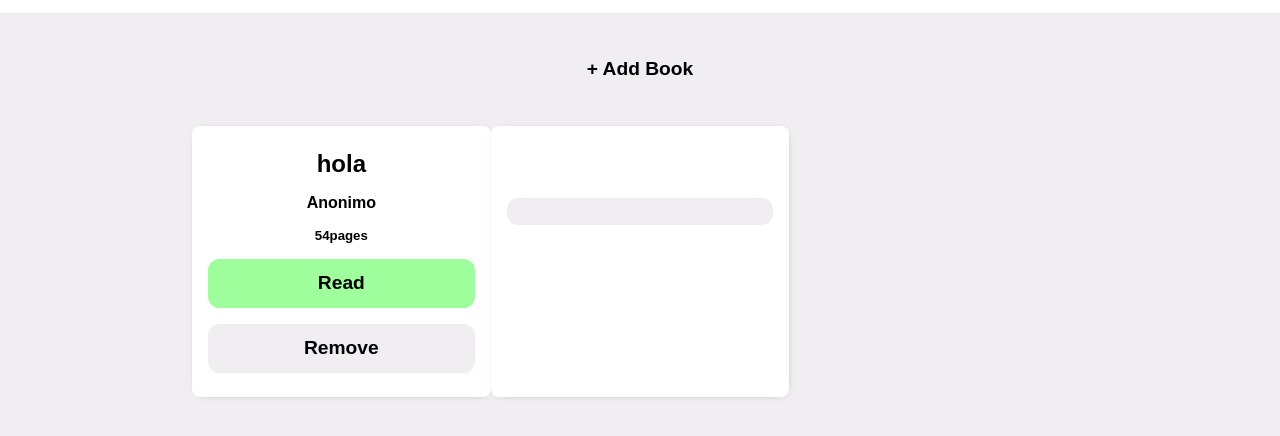
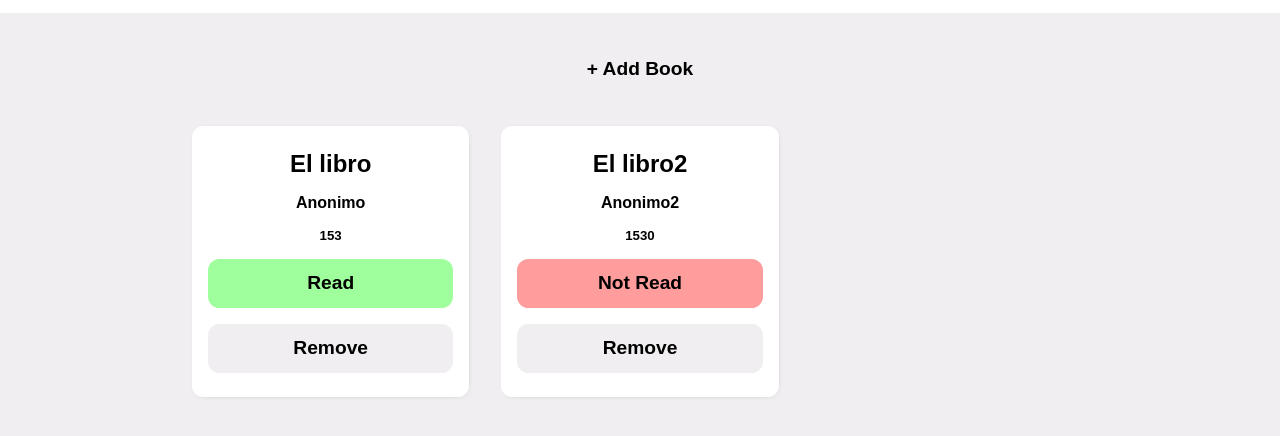
Before and after one commit to CarlosAlexanderA/Javascript-intermediate, a plain HTML site: page Book/index.html in a window 1280 px wide. Shown: the part 56-492 px from the top of the page. Drawn offline with Linux system fonts and the light colour scheme.

Commit message:
library part 2

```diff
--- a/Book/index.html
+++ b/Book/index.html
@@ -17,13 +17,7 @@
         <main class="main">
             <button class="btn btn-transparent" id="addBook">+ Add Book</button>
             <div class="library">
-                <div class="book">
-                    <h2 class="title">hola</h2>
-                    <h4 class="author">Anonimo</h4>
-                    <h5 class="pages"><span>54</span>pages</h5>
-                    <button class="btn green">Read</button>
-                    <button class="btn btn-normal">Remove</button>
-                </div>
+
             </div>
         </main>
     </div>
@@ -38,9 +32,9 @@
                 <label for="read">Have you read it</label>
                 <input type="checkbox" name="read" id="read">
             </div>
-
           <button type="submit" class="btn green">Submit</button>
         </form>
     </div>
+
 </body>
 </html>
--- a/Book/script.js
+++ b/Book/script.js
@@ -1,6 +1,6 @@
 const myLibrary = [
-  new Book("El libro","Anonimo",153,"si"),
-  new Book("El libro2","Anonimo2",1530,"si")
+  new Book("El libro","Anonimo",153,true),
+  new Book("El libro2","Anonimo2",1530,false)
 ];
 
 function Book(title,author,pages,read) {
@@ -8,6 +8,7 @@ function Book(title,author,pages,read) {
   this.author = author;
   this.pages = pages;
   this.read = read;
+
 
 }
 
@@ -19,16 +20,7 @@ const bgClose = document.getElementById("close");
 const modal = document.getElementById("modal");
 const form = document.getElementById("miForm");
 const library = document.querySelector(".library");
-const book = document.createElement("div");
-book.className = "book";
-const title = document.createElement("h2");
-title.className = "title";
-const author = document.createElement("h4");
-author.className = "author";
-const pages = document.createElement("h5");
-pages.className = "pages";
-const button = document.createElement("button");
-button.className = "btn";
+
 addBook.addEventListener("click", ()=>{
   modal.style.display = "flex";
 
@@ -42,16 +34,56 @@ bgClose.addEventListener("click", () =>{
 
 form.addEventListener("submit", (e)=>{
   e.preventDefault();
-  console.log("form enviado sin recarga")
-  closeModal()
-  addBookToLibrary("Hello", "Hello", "Hello", "Hello");
+  console.log(e)
+  closeModal();
+  addBookToLibrary(form[0].value, form[1].value, form[2].value, form[3].checked);
+  showBooks();
 });
-book.append(title,author, pages, button)
-library.appendChild(book);
+
+let buttonsRead, buttonsRemove;
+
 const showBooks = () =>{
+  library.innerHTML = "";
+  let i = 0;
   myLibrary.forEach((elem) => {
-    console.log(elem);
+    const book = document.createElement("div");
+    book.className = `book book_${i++}`;
+    const title = document.createElement("h2");
+    title.className = "title";
+    title.textContent = elem.title;
+    const author = document.createElement("h4");
+    author.className = "author";
+    author.textContent = elem.author;
+    const pages = document.createElement("h5");
+    pages.className = "pages";
+    pages.textContent = elem.pages;
+    const button1 = document.createElement("button");
+    button1.className = `btn btnRead ${elem.read ? "green" : "red"}`;
+    button1.textContent = `${elem.read ? "Read" : "Not Read"}`
+    const button2 = document.createElement("button");
+    button2.className = "btn btnRemove";
+    button2.textContent = "Remove"
+    book.append(title,author, pages, button1, button2)
+    library.appendChild(book);
   });
+  buttonsRead = document.querySelectorAll(".btnRead");
+  buttonsRemove = document.querySelectorAll(".btnRemove");
+
+  buttonsRead.forEach((btn, index) => {
+    btn.addEventListener("click", () => {
+      btn.classList.toggle("green");
+      btn.classList.toggle("red");
+      btn.textContent = btn.classList.contains("green") ? "Read" : "Not Read";
+      myLibrary[index].read = !myLibrary[index].read; // Actualiza el estado de lectura en el objeto Book
+    });
+  });
+
+  buttonsRemove.forEach((btn, index) => {
+    btn.addEventListener("click", () => {
+      myLibrary.splice(index, 1);
+      showBooks();
+    });
+  });
+
 };
-
-showBooks()
+showBooks();
--- a/Book/style.css
+++ b/Book/style.css
@@ -31,17 +31,18 @@ button.btn{
     cursor: pointer;
 }
 button.btn:hover{
-    background-color: rgba(0, 0, 0, 0.151);
+    filter: brightness(90%);
 }
 main .library{
     margin: 2em 0;
     display: grid;
     grid-template-columns: repeat(auto-fill, minmax(250px, 1fr));
+    gap: 2em;
 }
 .book{
     align-items: center;
     background-color: white;
-    border-radius: .5em;
+    border-radius: .7em;
     display: flex;
     flex-direction: column;
     gap: 1em;
```
